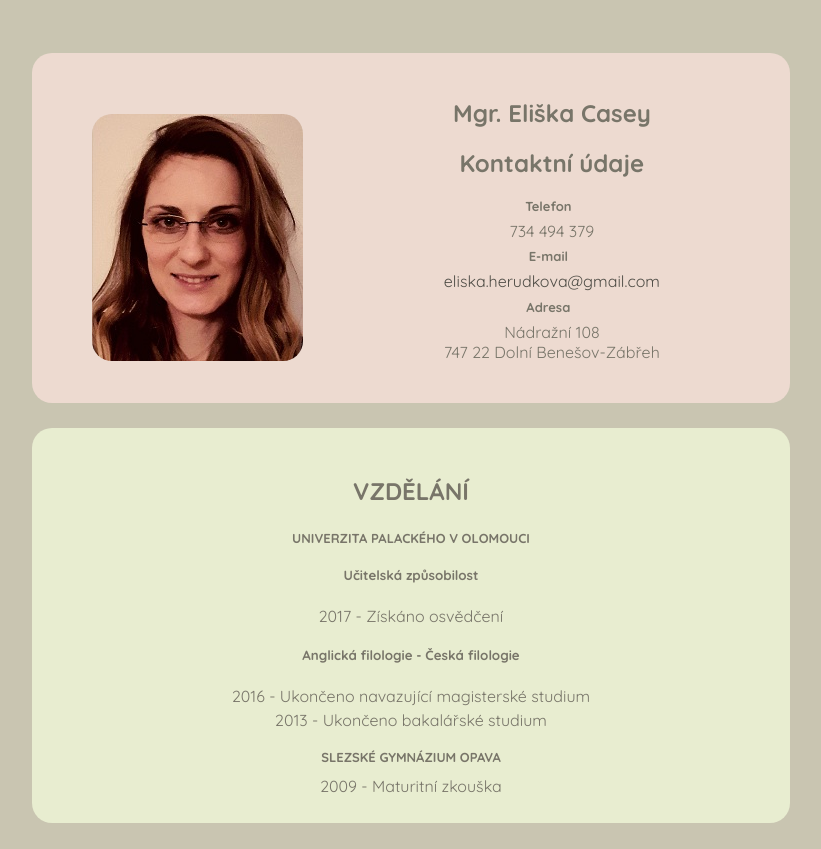
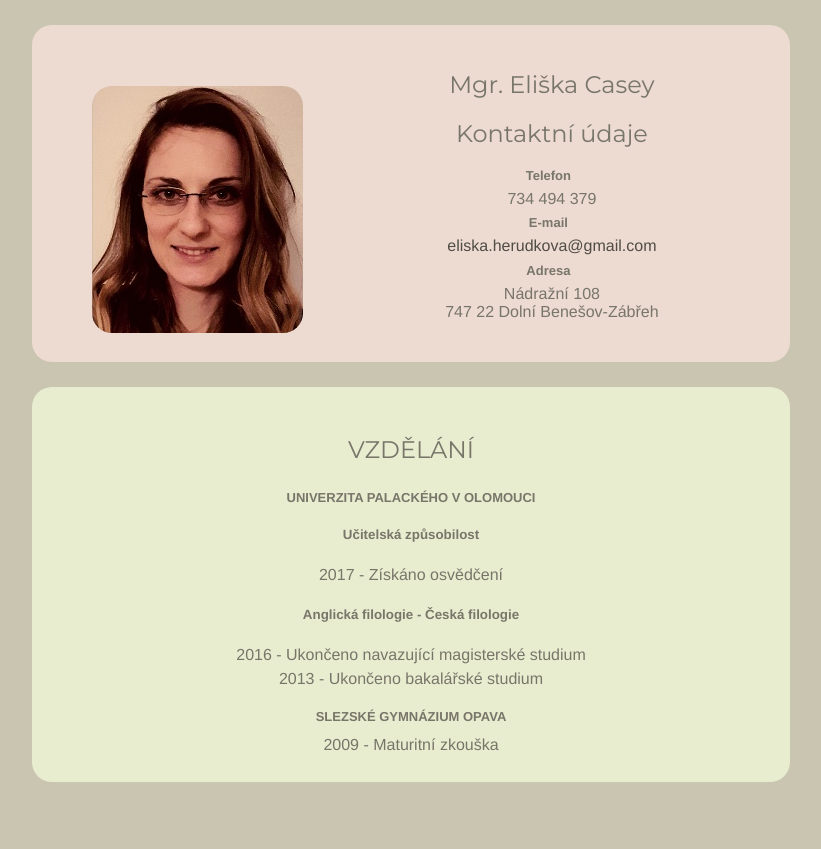
Before and after one commit to eliska-casey/zivotopis, a plain HTML site: page index.html in a window 1280 px wide. Shown: the whole page, without its empty margins (229-1050 px from the left). After the commit the page ends 808 px from the top, so only its background shows below. Drawn offline with nearby package versions, Linux system fonts and the light colour scheme.

Commit message:
Změněny fonty

```diff
--- a/index.html
+++ b/index.html
@@ -6,8 +6,10 @@
     <title>Eliška Casey CV</title>
     <link rel="stylesheet" href="style.css">
     <link rel="preconnect" href="https://fonts.googleapis.com">
-<link rel="preconnect" href="https://fonts.gstatic.com" crossorigin>
-<link href="https://fonts.googleapis.com/css2?family=Quicksand:wght@300..700&display=swap" rel="stylesheet">¨
+    <link rel="preconnect" href="https://fonts.googleapis.com">
+    <link rel="preconnect" href="https://fonts.gstatic.com" crossorigin>
+    <link href="https://fonts.googleapis.com/css2?family=Montserrat:ital,wght@0,100..900;1,100..900&display=swap" rel="stylesheet">
+    <link href="https://fonts.googleapis.com/css2?family=Arimo:ital,wght@0,400..700;1,400..700&family=Montserrat:ital,wght@0,100..900;1,100..900&display=swap" rel="stylesheet">
 </head>
 <body>
 
--- a/style.css
+++ b/style.css
@@ -25,18 +25,29 @@
 
 body {
     background-color: #C9C5B1;
-    font-family: "Quicksand";
+    font-family: "Arimo";
     color:#787569;
 }
 
+h1 {
+    font-weight: normal;
+    font-family: "Montserrat";
+}
+
+h2 {
+    font-family: "Montserrat";
+    font-weight: normal;
+}
 
 h3 {
     font-size: small;
+    font-family: "Arimo";
     margin: 1%;
-}
+    }
 
 h4 {
     font-size: smaller;
+    font-family: "Arimo";
 }
 
 a {
```
